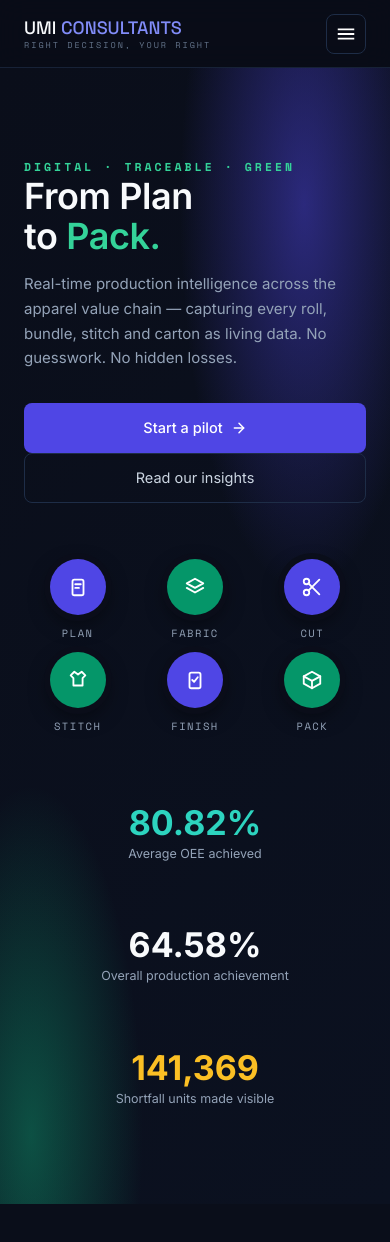
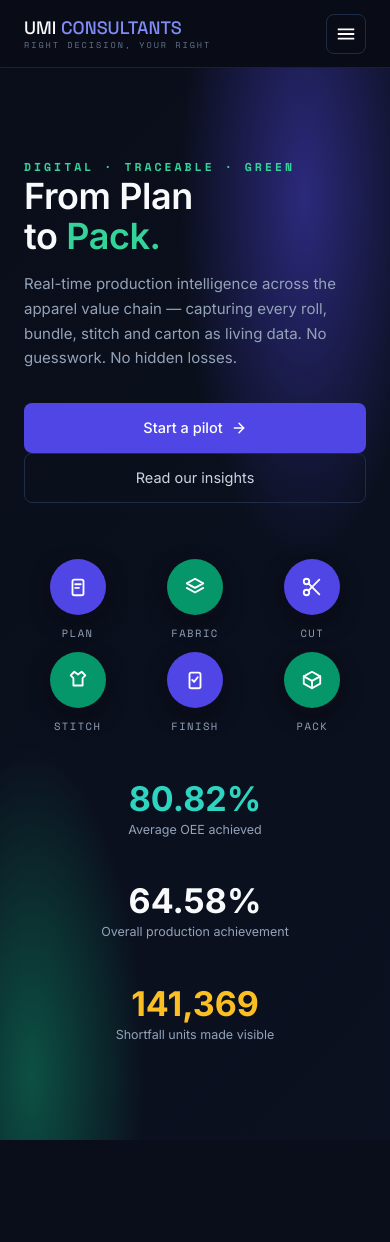
Before and after one commit to ismail-ahmad/umi-website, a Next.js app: page / in a window 390 px wide. Shown: the top 1242 px of the page. Built offline with nearby package versions, Linux system fonts and the light colour scheme.

Commit message:
hero stats gap and margin

```diff
--- a/app/globals.css
+++ b/app/globals.css
@@ -612,5 +612,7 @@ body{
   }
   .home-hero-stat-container{
       flex-direction: column;
+      gap: 0;
+      margin-top: 24px;
     }
 }
```
